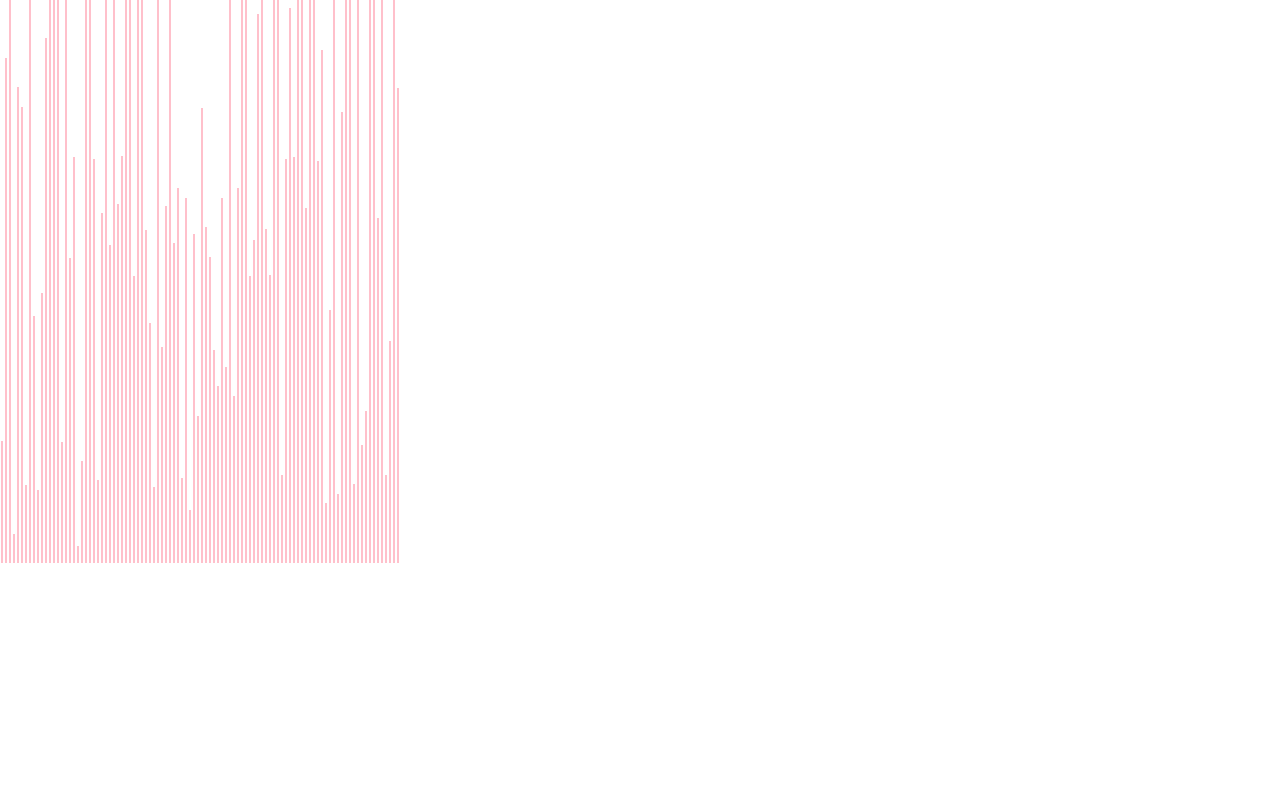
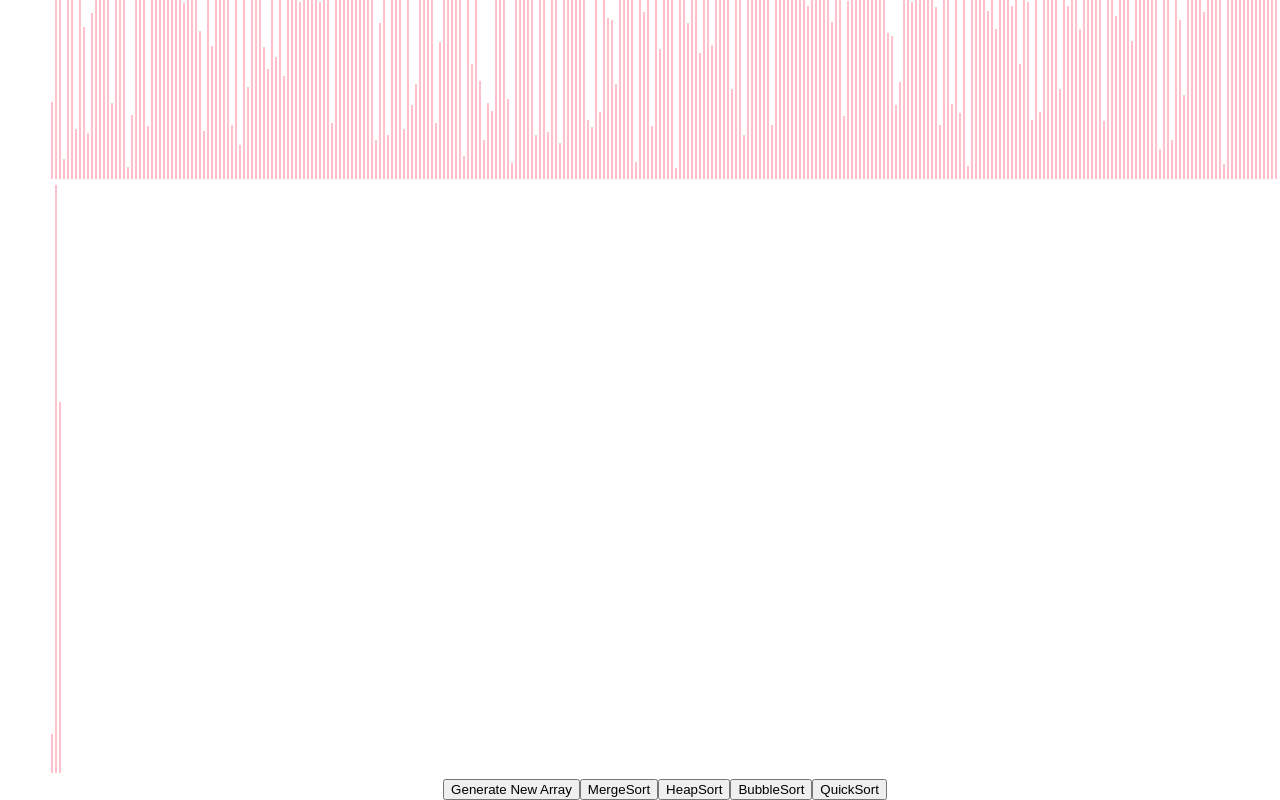
Before and after one commit to drewe7192/SortingVisualizer, a React (Create React App) app: page / in a window 1280 px wide. Shown: the part 431-1231 px from the top of the page. Before the commit the page ends 999 px from the top, so only its background shows below. Built offline with nearby package versions, Linux system fonts and the light colour scheme.

Commit message:
buttons and reset array

```diff
--- a/src/sortingVsualizer/SortingVisualizer.tsx
+++ b/src/sortingVsualizer/SortingVisualizer.tsx
@@ -8,12 +8,20 @@ const SortingVisualizer = () => {
 
   const resetArray = () => {
     const arr = [] as any;
-    for (let i = 0; i < 100; i++) {
-      arr.push(renderingIntevals(5, 1000));
+    for (let i = 0; i < 310; i++) {
+      arr.push(renderingIntevals(5, 610));
     }
 
     setArr(arr);
   };
+
+  const mergeSort = () => {};
+
+  const heapSort = () => {};
+
+  const bubbleSort = () => {};
+
+  const quickSort = () => {};
 
   const renderingIntevals = (max: any, min: any) => {
     return Math.floor(Math.random() * (max - min + 1) + min);
@@ -29,6 +37,13 @@ const SortingVisualizer = () => {
             style={{ height: `${value}px` }}
           ></div>
         ))}
+        <div style={{ textAlign: "center" }}>
+          <button onClick={() => resetArray()}>Generate New Array</button>
+          <button onClick={() => mergeSort()}>MergeSort</button>
+          <button onClick={() => heapSort()}>HeapSort</button>
+          <button onClick={() => bubbleSort()}>BubbleSort</button>
+          <button onClick={() => quickSort()}>QuickSort</button>
+        </div>
       </div>
     </>
   );
--- a/src/sortingVsualizer/sortingVisualizer.module.scss
+++ b/src/sortingVsualizer/sortingVisualizer.module.scss
@@ -1,5 +1,6 @@
 .arrayContainer {
   position: absolute;
+  left: 50px;
 }
 
 .arrayBar {
```
